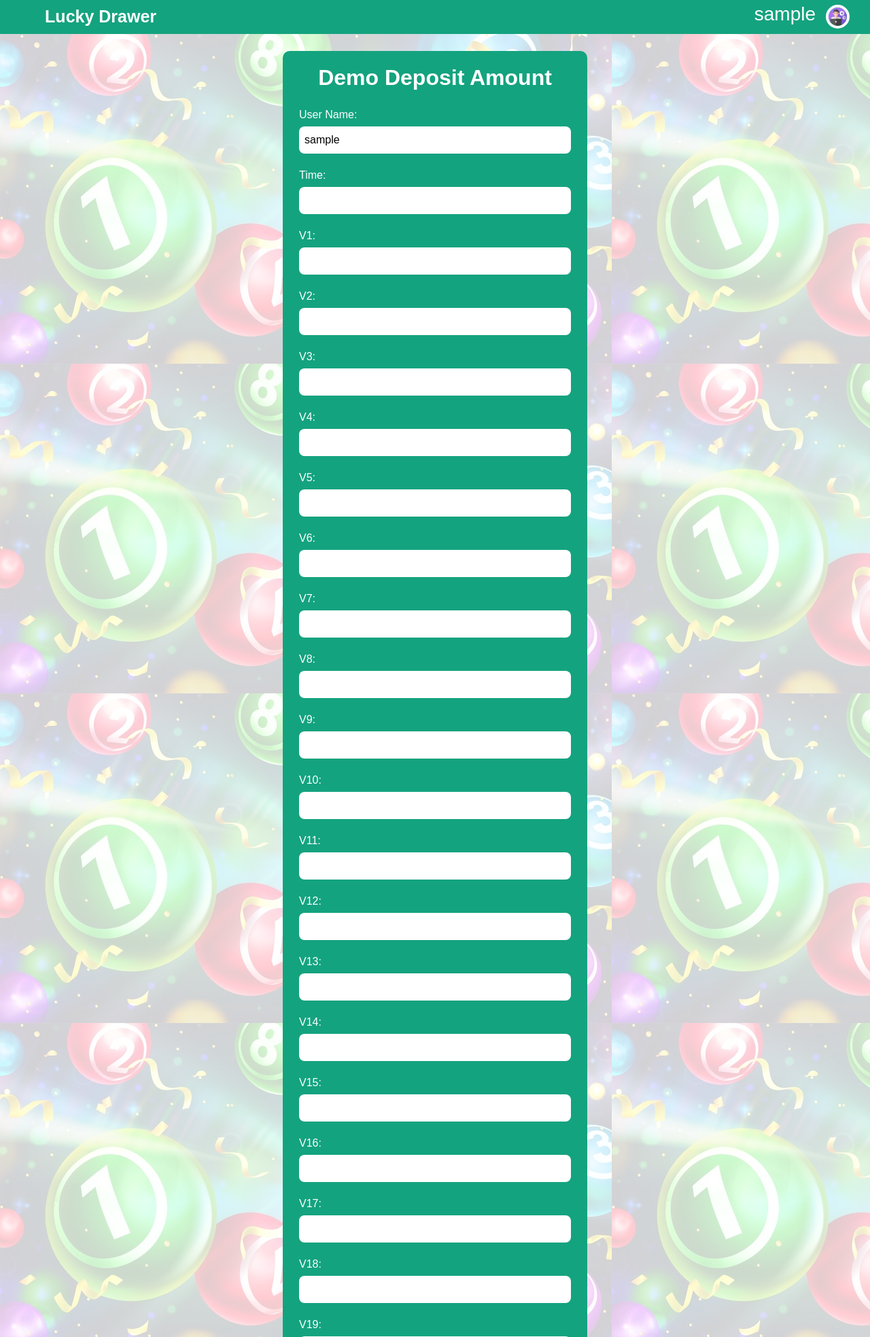
After one commit to Tashanam-Shahbaz/FraudDetective-LuckyDrawWebApp, a Django app: page /demo_frud_deposit/ in a window 1280 px wide. The commit adds this page. Shown: the top 1967 px of the page at 68% size. Run offline with Django 4.2, Linux system fonts and the light colour scheme; the visitor is signed in with stand-in values (Sample User, id 1); parts of the project's set-up code (start-up, migrations or seed data) failed here and were passed over.

Commit message:
added detection of frudulent activity

```diff
--- a/frudDetection/fruddecApp/urls.py
+++ b/frudDetection/fruddecApp/urls.py
@@ -9,6 +9,7 @@ urlpatterns = [
     path('signup/',views.signup, name='signup'),
     path('profile/',views.profile, name='profile'),
     path('deposit/',views.deposit,name='deposit'),
+     path('demo_frud_deposit/',views.demo_frud_deposit,name='demo_frud_deposit'),
     path('user_admin/',views.user_admin,name='user_admin'),
     path('update_admin/<int:user_id>/',views.update_admin,name='update_admin'),
     path('add_user/',views.add_user,name='add_user'),
--- a/frudDetection/fruddecApp/views.py
+++ b/frudDetection/fruddecApp/views.py
@@ -1,30 +1,18 @@
+from datetime import datetime
+from django.contrib import messages
+from django.contrib.auth.models import User
+from django.contrib.auth.forms import AuthenticationForm
 from django.shortcuts import render, redirect
-from django.contrib.auth.forms import UserCreationForm
-from django.contrib.auth import authenticate, login
-from django.contrib.auth.forms import AuthenticationForm
-from django.contrib.auth import logout
-from django.shortcuts import HttpResponseRedirect
-from django import forms
-from django.contrib.auth.models import User
+from django.contrib.auth import authenticate, login ,logout
+from fruddecApp.prize_management import select_daily_winner,credit_monthly_return,detect_fraudulent_activity
 from .models import Deposits,CustomUserCreationForm,CustomUserEditForm,DailyWinner,PrizeDistributionDetails
-from datetime import datetime
-from django.shortcuts import get_object_or_404
-from django.contrib import messages
-from fruddecApp.prize_management import select_daily_winner,credit_monthly_return
+
+
 
 # function run when the program start
-
 select_daily_winner()
 credit_monthly_return()
 
-def your_view(request):
-    # Your view logic...
-    messages.success(request, 'Your success message here.')
-    messages.warning(request, 'Your warning message here.')
-    messages.error(request, 'Your error message here.')
-    messages.info(request, 'Your info message here.')
-    messages.debug(request, 'Your debug message here.')
-    # Redirect or render the response
 
 def home(request):
     return render(request, 'landing.html')
@@ -244,3 +232,38 @@ def select_winner(request):
 def credit_monthly_return_view(request):
     credit_monthly_return()
     return redirect("/user_admin")
+
+
+
+def demo_frud_deposit(request):
+
+    col_numbers = list(range(1, 29))
+    user = request.user
+    if user.is_authenticated:
+        if request.method == 'POST':
+
+            v_values =  [float(request.POST.get(f'V{i}', 0 )) for i in range(1, len(col_numbers) + 1 )]
+            v_values =  [float(request.POST.get('time', 0))] + v_values + [float(request.POST.get('amount', 0 ))]
+            comment  =  request.POST.get('comment')
+
+            result = detect_fraudulent_activity(user,v_values,comment)
+
+            storage      = messages.get_messages(request)
+            storage.used = True
+            message_text = "Your deposit has been successfully submitted." if result else "Suspicious activity detected."
+            messages.success(request, message_text)
+
+            return redirect("/profile")
+
+        return render(request, 'demo_deposit.html', {'user': request.user,'numbers':col_numbers}) # Get Method
+    else:
+        form = AuthenticationForm()
+
+        # Clear existing messages before adding a new one
+        storage = messages.get_messages(request)
+        storage.used = True
+        messages.success(request,"Oops! We encountered errors while processing your deposit."
+                         "To ensure a successful transaction, please log in again and re-submit your deposit."
+                         "Thank you for your understanding")
+
+        return render(request, 'login.html', {'form': form})
--- a/frudDetection/static/css/main.css
+++ b/frudDetection/static/css/main.css
@@ -1199,6 +1199,14 @@ input[type="submit"] {
   background: linear-gradient(rgba(255, 255, 255,0.8), rgba(255, 255, 255,0.8)), url(../images/bg-reg-or-log.jpg);
 }
 
+.custom-container-2 {
+  display: flex;
+  justify-content: center;
+  align-items: center;
+
+}
+
+
 /* Default styles for the modal */
 .customizable-modal-2 {
   display: block;
--- /dev/null
+++ b/frudDetection/templates/demo_deposit.html
@@ -0,0 +1,113 @@
+{% extends 'base.html' %}
+
+{% block content %}
+{% if user.is_authenticated %}
+
+<nav class="custom-nav">
+  <a id="Logo" href="/user_admin">Lucky Drawer</a>
+  <div class="admin-profile">
+    <h3>{{user.username}}</h3>
+    <div class="admin-menu">
+      <div class="admin-img" id="adminImg">
+        <img src="../static/images/admin.png"
+          style="height: 35px;width: 35px;margin-left: 15px;border: 4px solid white;cursor: pointer;background-size: cover; border-radius: 50%;" />
+      </div>
+      <div class="dd-menu" id="dd-drop">
+        <div class="dd-left">
+          <ul>
+            <li><i class="fa-solid fa-layer-group"></i></li>
+            <li><i class="fa-solid fa-user-gear"></i></li>
+            <li><i class="fa-solid fa-right-from-bracket"></i></li>
+          </ul>
+        </div>
+        <div class="dd-right">
+          <ul>
+            <li><a href="/profile">Dashboard</a></li>
+            <li><a href="/deposit">Deposit Fund</a></li>
+            <!-- <li><a href="/update_admin">Update Profile</a></li> -->
+            <li><a href="/signout">Logout</a></li>
+          </ul>
+        </div>
+      </div>
+    </div>
+  </div>
+</nav>
+
+<div class="deposit-main-body">
+  <div class="custom-container-2">
+    <div class="custom-transparent-box" style=" margin-top: 2%;">
+      <div class="custom-form-container">
+        <h2>Demo Deposit Amount</h2>
+        <form method="post" class="custom-deposit-form">
+          {% csrf_token %}
+
+          <div class="custom-form-group">
+            <label for="username" class="depo-txt">User Name:</label>
+            <input type="text" value={{user.username}} id="username" name="username" required>
+          </div>
+
+          <div class="custom-form-group">
+            <label for="time" class="depo-txt">Time:</label>
+            <input type="number" id="time" name="time" required>
+          </div>
+
+          {% for i in numbers %}
+          <div class="custom-form-group">
+            <label for="V{{ i }}" class="depo-txt">V{{ i }}:</label>
+            <input type="number" id="V{{ i }}" name="V{{ i }}" class="depo-input" required>
+          </div>
+          {% endfor %}
+
+          <div class="custom-form-group">
+            <label for="time" class="depo-txt">Amount:</label>
+            <input type="number" id="amount" name="amount" required>
+          </div>
+
+          <div class="custom-form-group">
+            <label for="comment" class="depo-txt">Comment:</label>
+            <input type="text" id="amount" name="comment" required>
+          </div>
+
+          <div class="custom-form-group">
+            <input class="depo-btn" type="submit" value="Deposit">
+          </div>
+        </form>
+      </div>
+    </div>
+  </div>
+
+  <footer>
+    <h3>Follow Us On Social Platform</h3>
+    <p>Lorem ipsum dolor sit consectetur adipisicing elit Mollitia distinctio officia necessitatibus accusantium.</p>
+    <div class="icons">
+      <i class="fa-brands fa-facebook-f"></i>
+      <i class="fa-brands fa-instagram"></i>
+      <i class="fa-brands fa-linkedin-in"></i>
+      <i class="fa-brands fa-x-twitter"></i>
+  </footer>
+</div>
+
+<script>
+  document.addEventListener("DOMContentLoaded", function () {
+    var adminImg = document.getElementById("adminImg");
+    var ddMenu = document.querySelector(".dd-menu");
+
+    adminImg.addEventListener("click", function () {
+      ddMenu.classList.toggle("show-dropdown");
+    });
+
+    // Close dropdown if clicked outside
+    document.addEventListener("click", function (event) {
+      if (
+        !adminImg.contains(event.target) &&
+        !ddMenu.contains(event.target)
+      ) {
+        ddMenu.classList.remove("show-dropdown");
+      }
+    });
+  });
+</script>
+
+
+{% endif %}
+{% endblock %}
```
Also changed, not shown: frudDetection/fruddecApp/prize_management.py (+30 -5 lines).
